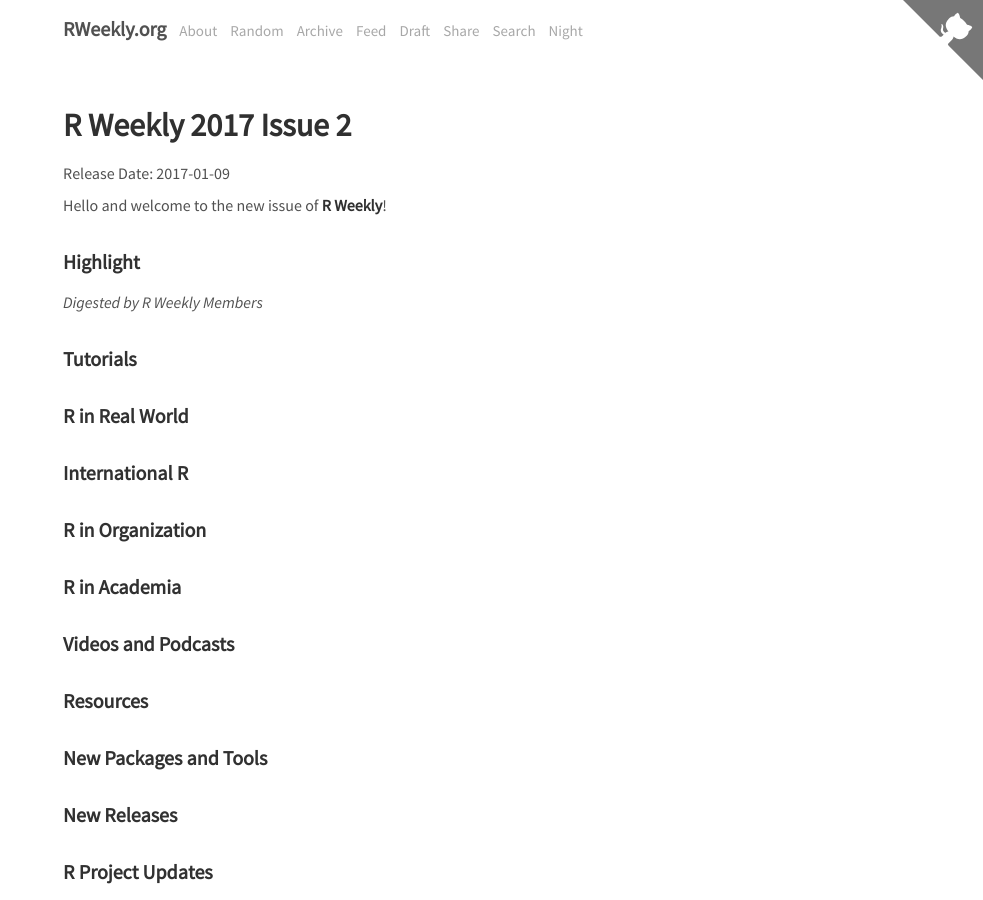
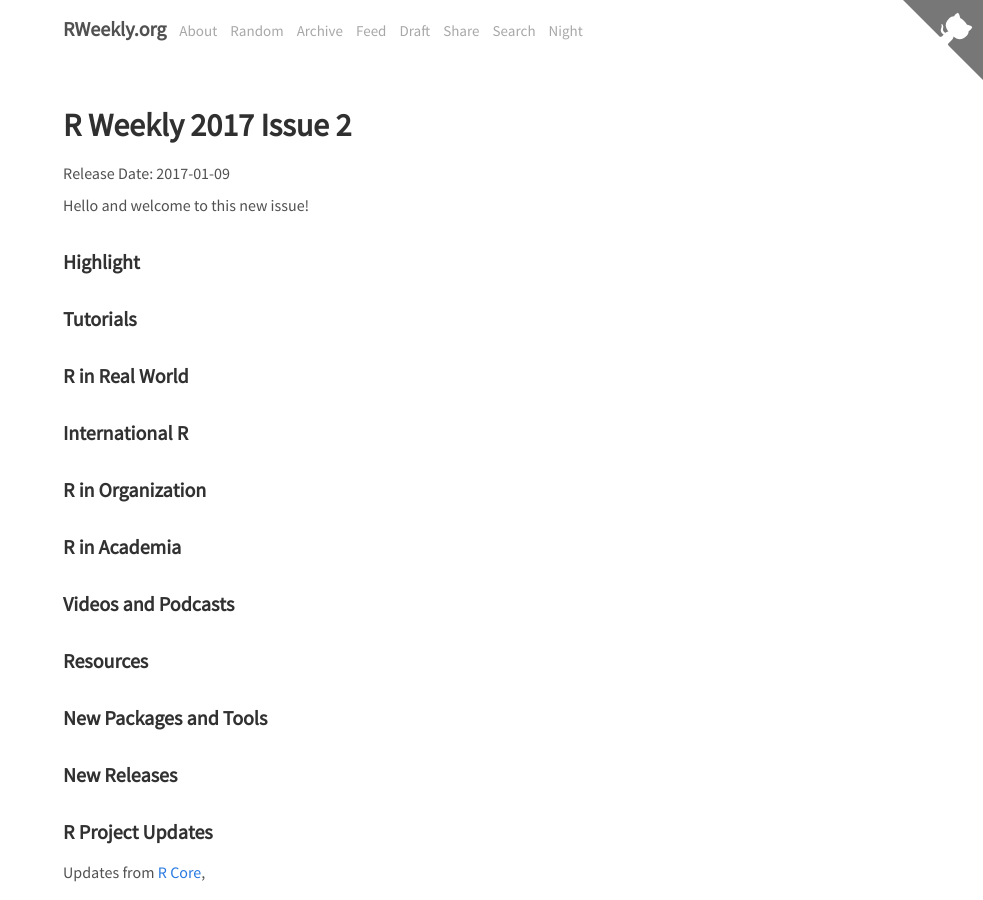
Before and after one commit to rweekly/rweekly.org, a Jekyll site: the page built from draft.md, in a window 1280 px wide and 900 px high. Shown: the whole window, without its empty margins (297-1280 px from the left). Built offline with Jekyll 4.4.1, drawn with Linux system fonts in a browser that asks for light colours; comment, search, counter and statistics services are not loaded.

Commit message:
Update: header of post and draft

```diff
--- a/draft.md
+++ b/draft.md
@@ -7,11 +7,9 @@
 
 Release Date: 2017-01-09
 
-Hello and welcome to the new issue of **R Weekly**!
+Hello and welcome to this new issue!
 
 ### Highlight
-
-*Digested by R Weekly Members*
 
 
 
```
Also changed, not shown: _posts/2017-01-02-2017-1.md (+2 -0 lines).
